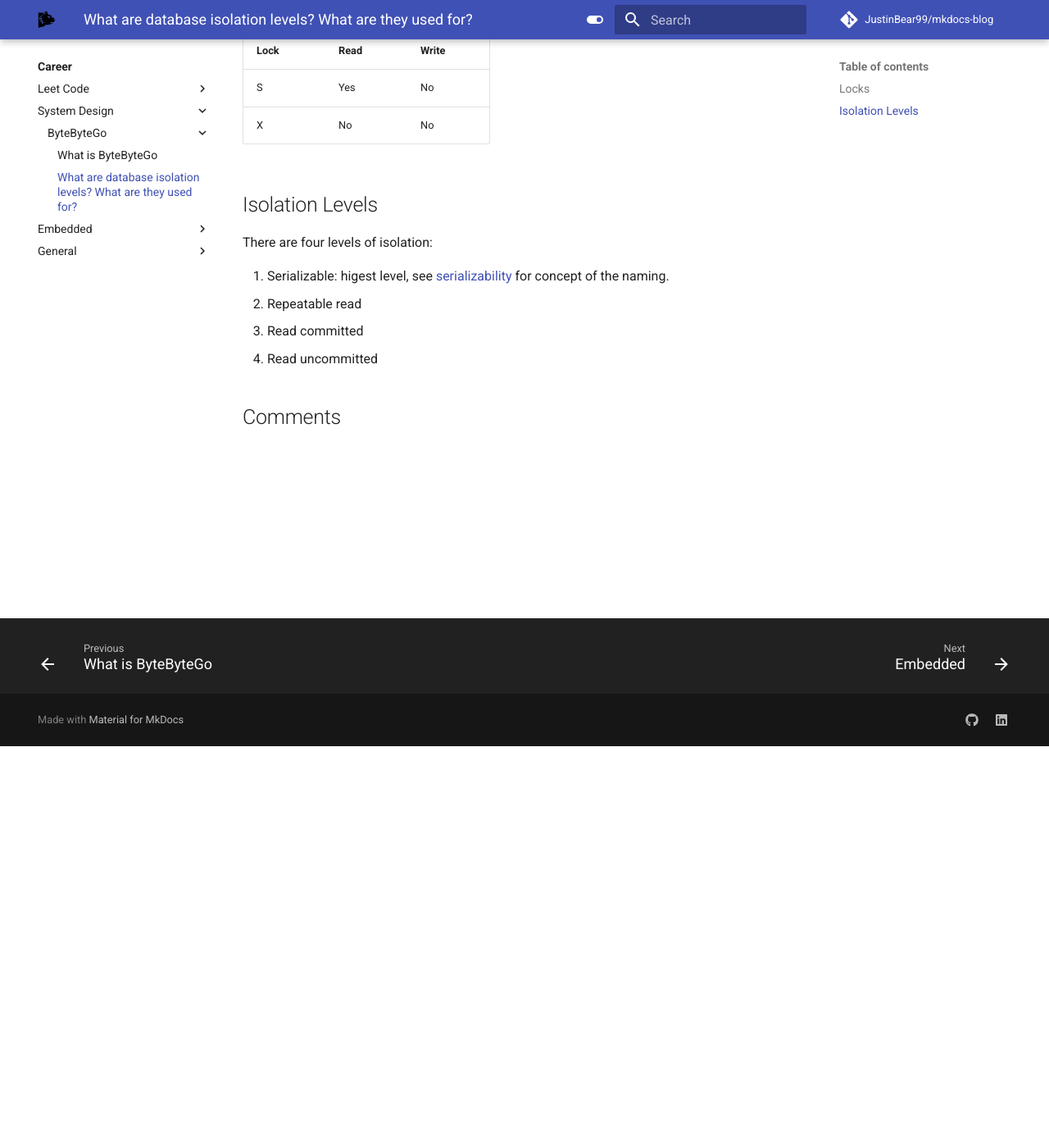
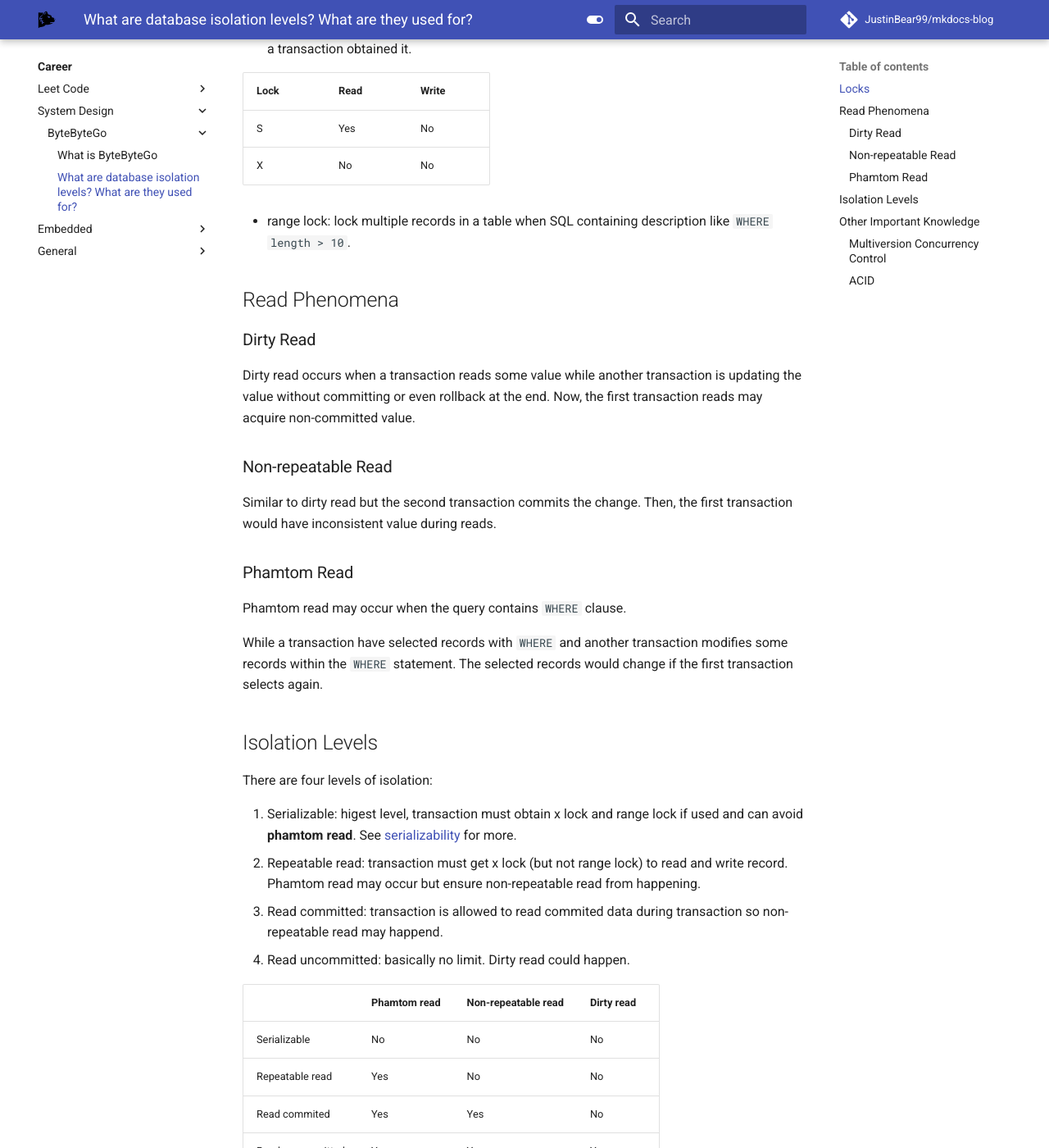
Before and after one commit to JustinBear99/mkdocs-blog, an MkDocs documentation site: the page built from docs/career/system-design/bytebytego/01-database-isolation-levels.md, in a window 1280 px wide and 1400 px high, scrolled down 490 px. Shown: the whole window at 82% size. Built offline with MkDocs 1.6.1 and Material for MkDocs 9.7.7, drawn with Linux system fonts in a browser that asks for light colours; comment, search, counter and statistics services are not loaded; some of the changed text lies outside the part shown.

Commit message:
[SD] Update database isolation levels

```diff
--- a/docs/career/system-design/bytebytego/01-database-isolation-levels.md
+++ b/docs/career/system-design/bytebytego/01-database-isolation-levels.md
@@ -14,23 +14,58 @@ comments: true
 ---
 # What are database isolation levels? What are they used for?
 
+Before we discuss about isolation levels, let's review some important features used in modern database.
+
 ## Locks
-
-Before we discuss about isolation levels, let's review the locks used in database.
 
 - S Lock (Shared Lock): S Lock locks the write permission for other transactions while read operation is still allowed.
 - X Lock (Exclusive Lock): X Lock, on the other hand, locks both read and write operation once a transaction obtained it.
 
 | Lock | Read | Write |
-|---|---|---|
-| S | Yes | No |
-| X | No | No |
+|------|------|-------|
+| S    | Yes  | No    |
+| X    | No   | No    |
+
+- range lock: lock multiple records in a table when SQL containing description like `WHERE length > 10`.
+
+## Read Phenomena
+
+### Dirty Read
+
+Dirty read occurs when a transaction reads some value while another transaction is updating the value without committing or even rollback at the end. Now, the first transaction reads may acquire non-committed value.
+
+### Non-repeatable Read
+
+Similar to dirty read but the second transaction commits the change. Then, the first transaction would have inconsistent value during reads.
+
+### Phamtom Read
+
+Phamtom read may occur when the query contains `WHERE` clause.
+
+While a transaction have selected records with `WHERE` and another transaction modifies some records within the `WHERE` statement. The selected records would change if the first transaction selects again.
 
 ## Isolation Levels
 
 There are four levels of isolation:
 
-1. Serializable: higest level, see [serializability](https://en.wikipedia.org/wiki/Serializability) for concept of the naming.
-2. Repeatable read
-3. Read committed
-4. Read uncommitted
+1. Serializable: higest level, transaction must obtain x lock and range lock if used and can avoid **phamtom read**. See [serializability](https://en.wikipedia.org/wiki/Serializability) for more.
+2. Repeatable read: transaction must get x lock (but not range lock) to read and write record. Phamtom read may occur but ensure non-repeatable read from happening.
+3. Read committed: transaction is allowed to read commited data during transaction so non-repeatable read may happend.
+4. Read uncommitted: basically no limit. Dirty read could happen.
+
+|                  | Phamtom read | Non-repeatable read | Dirty read |
+|------------------|--------------|---------------------|------------|
+| Serializable     | No           | No                  | No         |
+| Repeatable read  | Yes          | No                  | No         |
+| Read commited    | Yes          | Yes                 | No         |
+| Read uncommitted | Yes          | Yes                 | Yes        |
+
+## Other Important Knowledge
+
+### Multiversion Concurrency Control
+
+[Multiversion concurrency control](https://en.wikipedia.org/wiki/Multiversion_concurrency_control) (MCC or MVCC) is widely used in RDBMS for concurrent transactional management. The idea is to have multiple snapshots for concurrent transactions to achieve isolation.
+
+### ACID
+
+[ACID](https://en.wikipedia.org/wiki/ACID) stands for Atomicity, Consistency, Isolation and Durability.
```
Also changed, not shown: other parts of docs/career/system-design/bytebytego/01-database-isolation-levels.md (+1 -1 lines).
